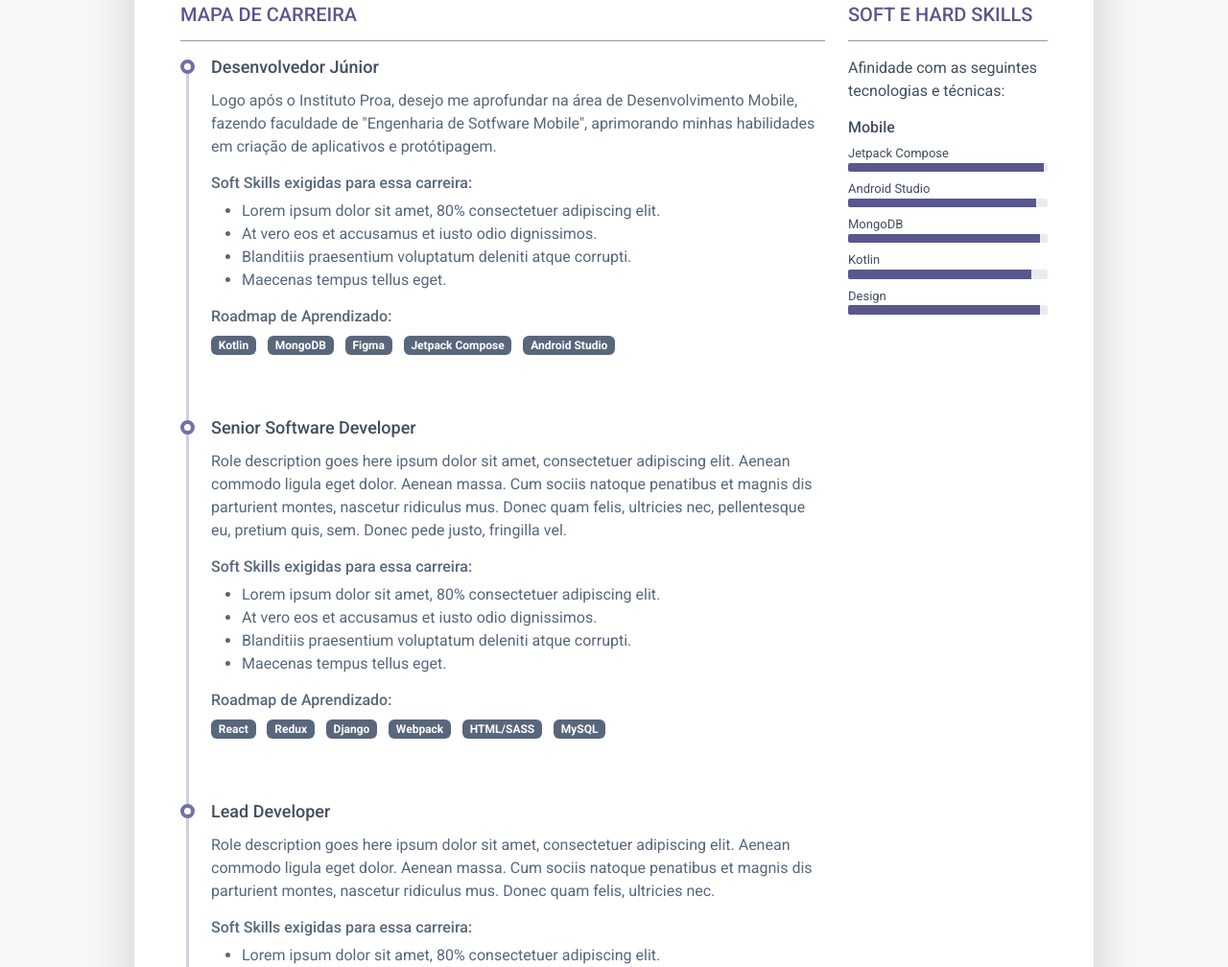
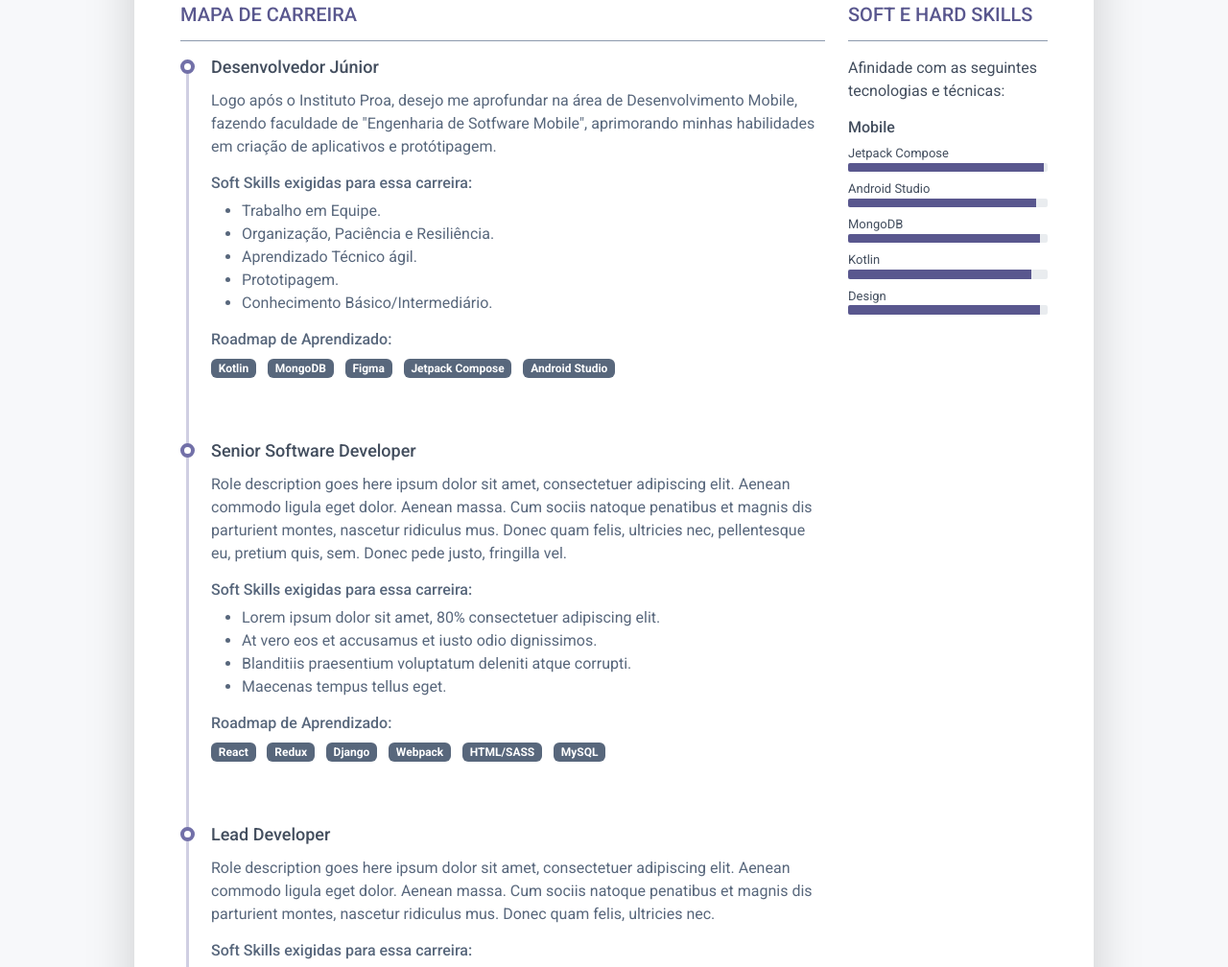
Before and after one commit to codejubs/Mapa-de-Carreira, a plain HTML site: page index.html in a window 1280 px wide. Shown: the part 717-1725 px from the top of the page at 96% size. Drawn offline with Linux system fonts and the light colour scheme.

Commit message:
Update index.html

```diff
--- a/index.html
+++ b/index.html
@@ -123,10 +123,11 @@
 												Soft Skills exigidas para essa carreira:
 											</h4>
 											<ul>
-												<li>Lorem ipsum dolor sit amet, 80% consectetuer adipiscing elit.</li>
-												<li>At vero eos et accusamus et iusto odio dignissimos.</li>
-												<li>Blanditiis praesentium voluptatum deleniti atque corrupti.</li>
-												<li>Maecenas tempus tellus eget.</li>
+												<li>Trabalho em Equipe.</li>
+												<li>Organização, Paciência e Resiliência.</li>
+												<li>Aprendizado Técnico ágil.</li>
+												<li>Prototipagem.</li>
+												<li>Conhecimento Básico/Intermediário.</li>
 											</ul>
 											<h4 class="resume-timeline-item-desc-heading font-weight-bold">
 												Roadmap de Aprendizado:</h4>
```
